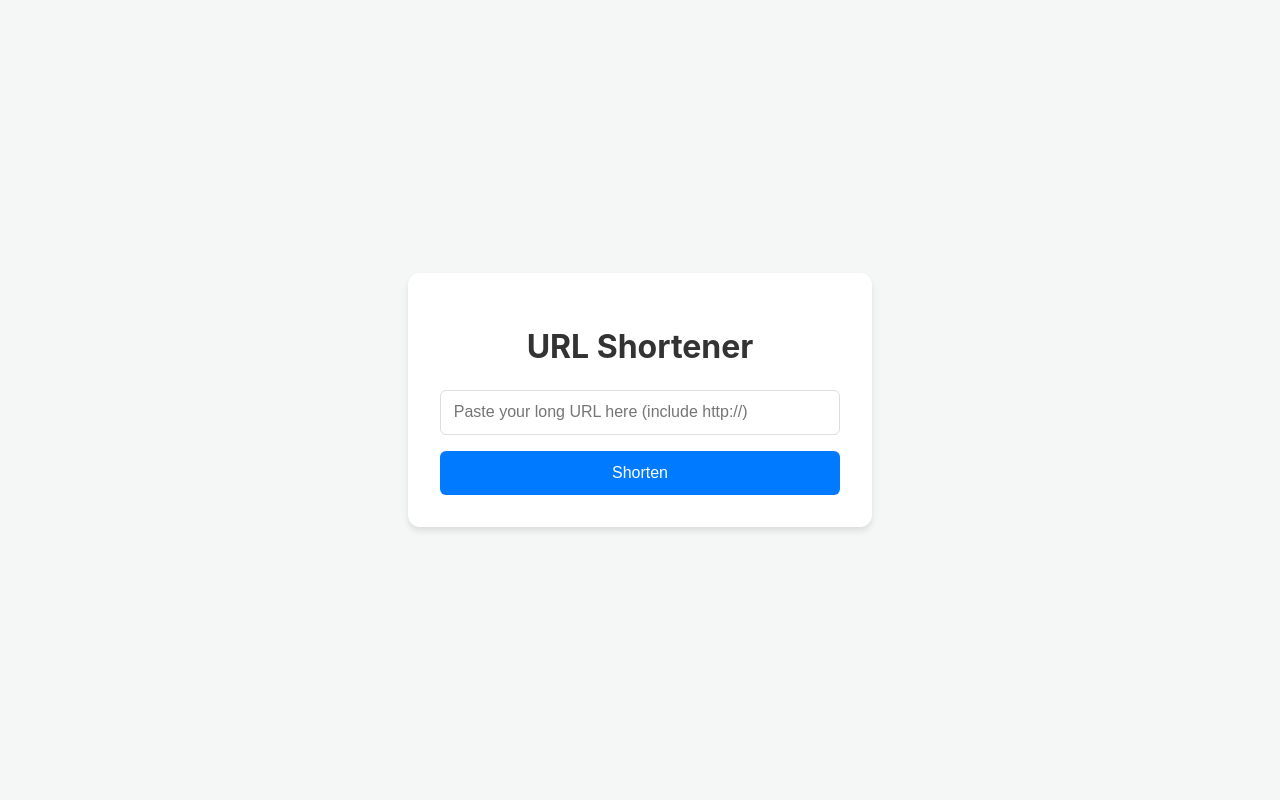
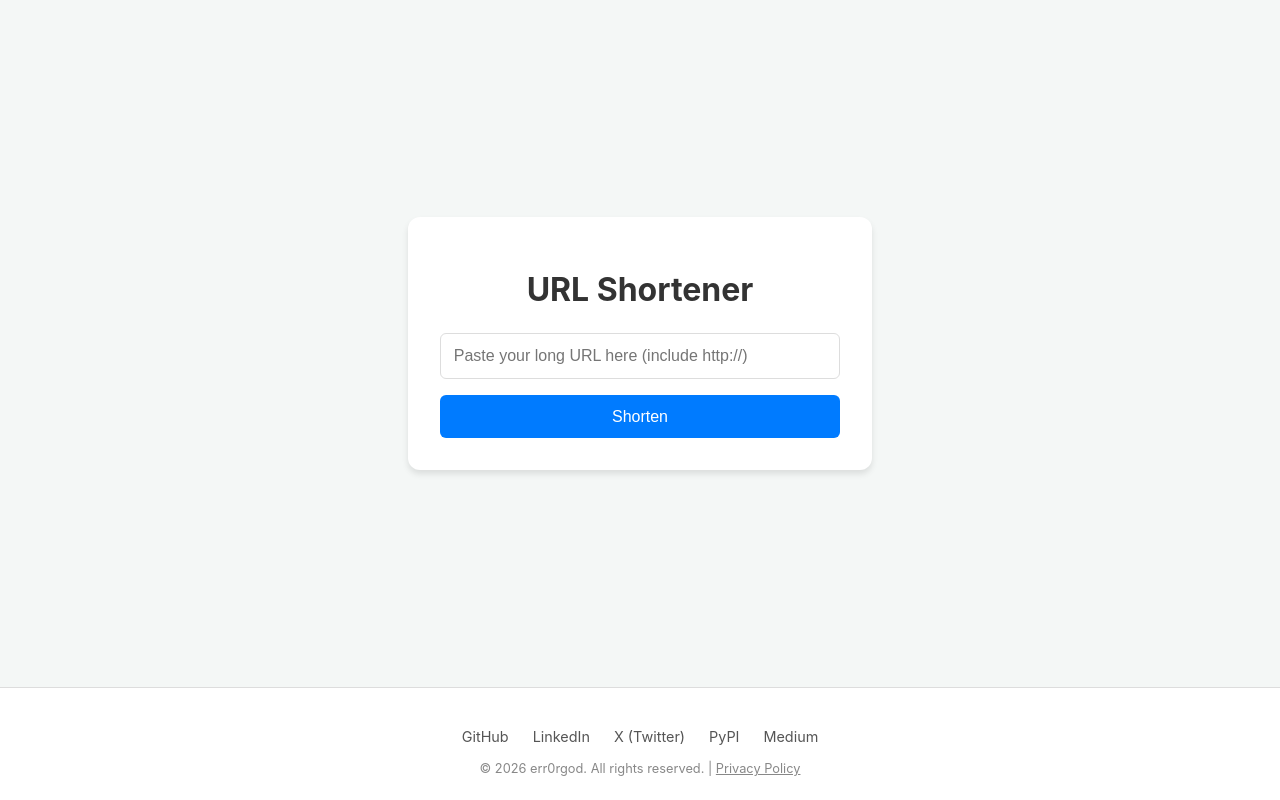
Before and after one commit to err0rgod/urlshortener, a FastAPI app: page / in a window 1280 px wide. Run offline with FastAPI, Linux system fonts and the light colour scheme.

Commit message:
added setup files

```diff
--- a/app.py
+++ b/app.py
@@ -19,6 +19,11 @@ async def background_safe_browsing_check(short_url: str, long_url: str):
 @app.get("/", response_class=HTMLResponse)
 async def index():
     with open("templates/index.html") as f:
+        return f.read()
+
+@app.get("/privacy", response_class=HTMLResponse)
+async def privacy():
+    with open("templates/privacy.html") as f:
         return f.read()
 
 @app.get("/{short_url}")
--- a/templates/index.html
+++ b/templates/index.html
@@ -8,11 +8,17 @@
         body {
             font-family: -apple-system, BlinkMacSystemFont, "Segoe UI", Roboto, Helvetica, Arial, sans-serif;
             display: flex;
+            flex-direction: column;
+            min-height: 100vh;
+            margin: 0;
+            background-color: #f4f7f6;
+        }
+        .main-content {
+            flex: 1;
+            display: flex;
             justify-content: center;
             align-items: center;
-            height: 100vh;
-            margin: 0;
-            background-color: #f4f7f6;
+            padding: 2rem;
         }
         .container {
             background: white;
@@ -55,9 +61,37 @@
         .result-group input { margin-bottom: 0; flex-grow: 1; }
         .copy-btn { width: auto; background-color: #28a745; }
         .copy-btn:hover { background-color: #218838; }
+
+        footer {
+            background: white;
+            padding: 1.5rem;
+            text-align: center;
+            border-top: 1px solid #ddd;
+        }
+        .social-links {
+            margin-top: 1rem;
+            display: flex;
+            justify-content: center;
+            gap: 1.5rem;
+            flex-wrap: wrap;
+        }
+        .social-links a {
+            color: #555;
+            text-decoration: none;
+            font-size: 0.9rem;
+            transition: color 0.2s;
+        }
+        .social-links a:hover { color: #007bff; }
+        .footer-bottom {
+            margin-top: 1rem;
+            font-size: 0.8rem;
+            color: #888;
+        }
+        .footer-bottom a { color: #888; text-decoration: underline; }
     </style>
 </head>
 <body>
+    <div class="main-content">
         <div class="container">
             <h1>URL Shortener</h1>
             <form id="shorten-form">
@@ -73,6 +107,20 @@
                 </div>
             </div>
         </div>
+    </div>
+
+    <footer>
+        <div class="social-links">
+            <a href="https://github.com/err0rgod" target="_blank">GitHub</a>
+            <a href="https://linkedin.com/in/nirbhay-katiyar" target="_blank">LinkedIn</a>
+            <a href="https://x.com/err0rgod" target="_blank">X (Twitter)</a>
+            <a href="https://pypi.org/user/err0rgod" target="_blank">PyPI</a>
+            <a href="https://err0rgod.medium.com" target="_blank">Medium</a>
+        </div>
+        <div class="footer-bottom">
+            &copy; 2026 err0rgod. All rights reserved. | <a href="/privacy">Privacy Policy</a>
+        </div>
+    </footer>
 
     <script>
         const form = document.getElementById('shorten-form');
```
Also changed, not shown: GEMINI.md (added, +46 -0 lines), requirements.txt (added, +9 -0 lines), templates/banned.html (+56 -8 lines), templates/privacy.html (added, +49 -0 lines), 2 other files. Lines whose indentation alone changed are shown as unchanged.
